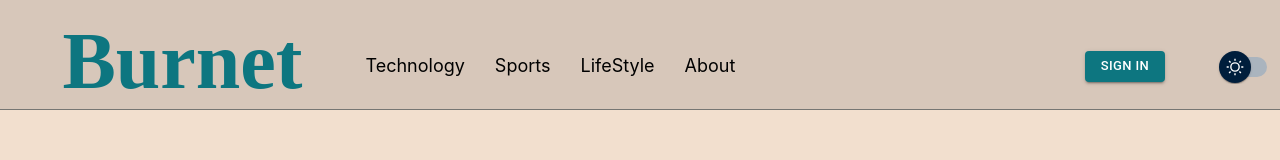
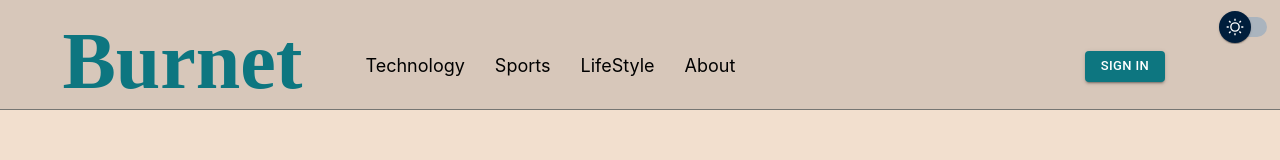
Before and after one commit to Mburnand-tech/Burnet, a React (Create React App) app: page / in a window 1280 px wide. Shown: the top 160 px of the page. Built offline with nearby package versions, Linux system fonts and the light colour scheme; no server answers; a web font is replaced by a local one.

Commit message:
Changed position of theme button

```diff
--- a/src/App.css
+++ b/src/App.css
@@ -135,7 +135,7 @@
 .themeButton{
   position: relative;
   float: right;
-  top: 10px;
+  top: -30px;
   left:75%;
   margin-right: 20%;
 }
```
